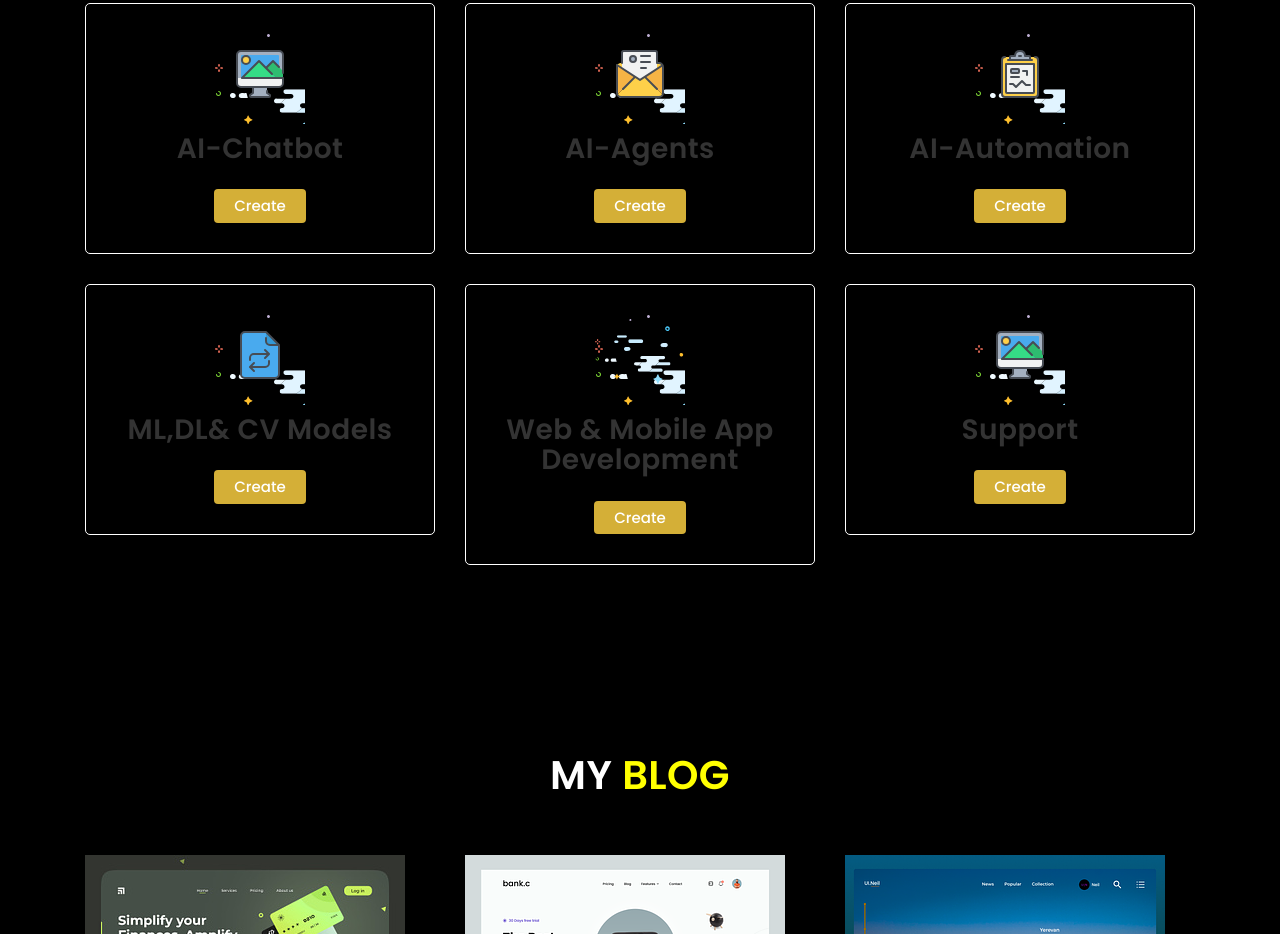
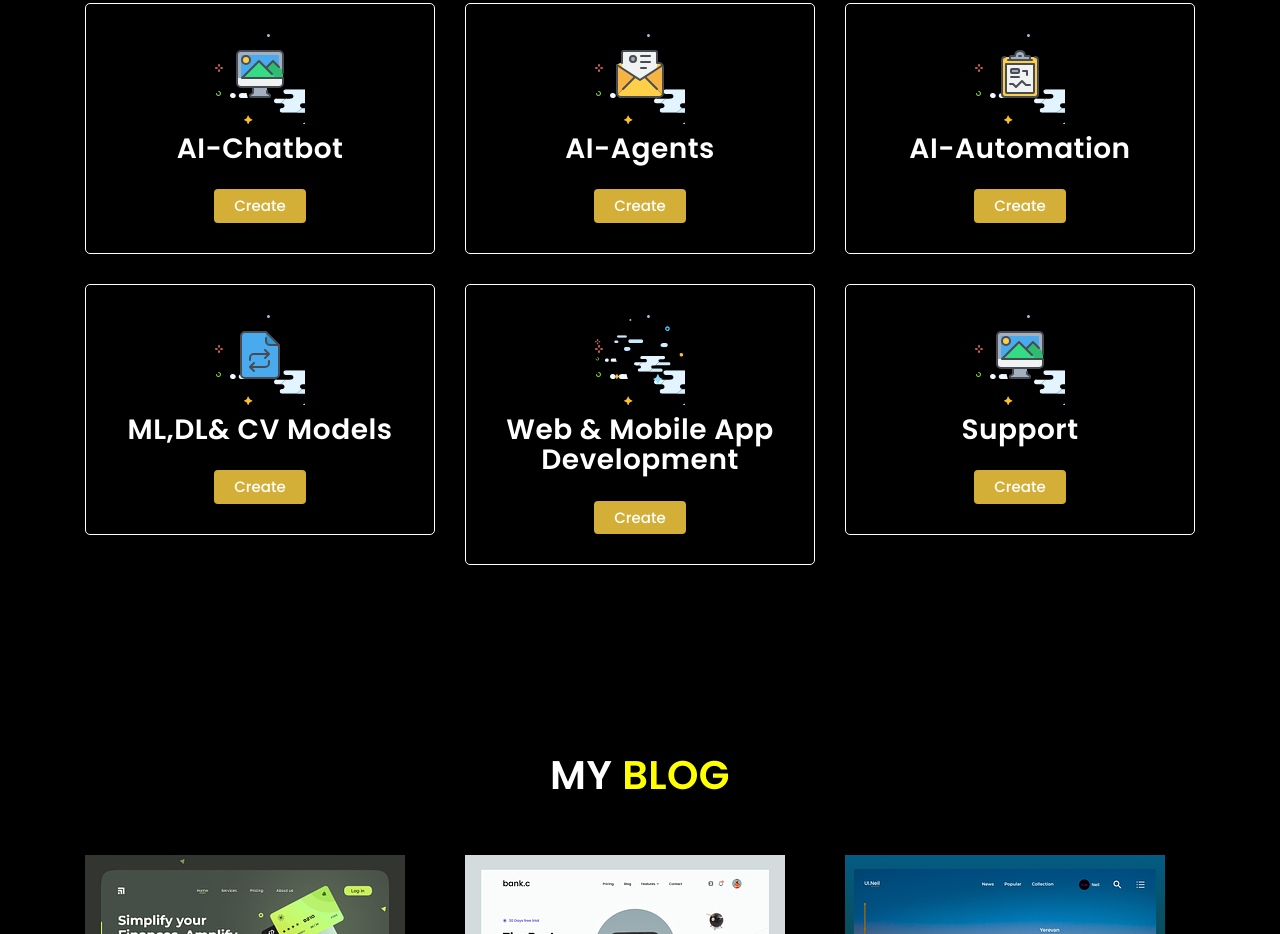
Before and after one commit to Asgar77/portfolio-website, a plain HTML site: page index.html in a window 1280 px wide. Shown: the part 959-1893 px from the top of the page. Drawn offline with Linux system fonts and the light colour scheme; animation ran at ten frames a second.

Commit message:
Changed service headings color to white

```diff
--- a/index.html
+++ b/index.html
@@ -535,7 +535,7 @@
                         <img src="assets/img/service/icon-responsive.svg" alt="AI-Chatbot"/>
                     </div>
                     <div class="services-content">
-                        <h3>AI-Chatbot</h3>
+                        <h3 style="color: #ffffff;">AI-Chatbot</h3>
                         <button class="read-more-btn" onclick="showServiceModal('AI-Chatbot', `Looking for a chatbot that goes beyond answering questions? My AI-powered chatbots are designed to engage, support, and convert—24/7. Whether it's for customer service, e-commerce, or personal use, I'll build a smart assistant that actually feels like one. Ready to start the conversation?`)">Create</button>
 
                     </div>
@@ -549,7 +549,7 @@
                         <img src="assets/img/service/icon-email.svg" alt="AI-Agents"/>
                     </div>
                     <div class="services-content">
-                        <h3>AI-Agents</h3>
+                        <h3 style="color: #ffffff;">AI-Agents</h3>
                     </div>
                     <button class="read-more-btn" onclick="showServiceModal('AI-Agent', `Looking for a chatbot that goes beyond answering questions? My AI-powered chatbots are designed to engage, support, and convert—24/7. Whether it's for customer service, e-commerce, or personal use, I'll build a smart assistant that actually feels like one. Ready to start the conversation?`)">Create</button>
 
@@ -563,7 +563,7 @@
                         <img src="assets/img/service/icon-lock.svg" alt="AI-Automation"/>
                     </div>
                     <div class="services-content">
-                        <h3>AI-Automation</h3>
+                        <h3 style="color: #ffffff;">AI-Automation</h3>
                         <button class="read-more-btn" onclick="showServiceModal('AI-Automation', `Free yourself from repetitive tasks and unlock true productivity. With AI Automation, I help you streamline your workflow, trigger smart actions, and reduce manual effort. From business processes to personalized tasks, I'll automate what matters most to you. Ready to save time and scale smart?`)">Create</button>
 
                     </div>
@@ -577,7 +577,7 @@
                         <img src="assets/img/service/icon-easy.svg" alt="ML,DL& CV Models"/>
                     </div>
                     <div class="services-content">
-                        <h3>ML,DL& CV Models</h3>
+                        <h3 style="color: #ffffff;">ML,DL& CV Models</h3>
                         <button class="read-more-btn" onclick="showServiceModal('ML, DL & Computer Vision Models', `Need intelligence that sees, learns, and predicts? From Machine Learning models to Deep Learning and Computer Vision, I craft systems that can detect patterns, analyze images, make predictions, and even think creatively. Whether it's face recognition or predictive analytics—your model awaits. Let's bring your data to life.`)">Create</button>
 
 
@@ -592,7 +592,7 @@
                         <img src="assets/img/service/service-icon-bg.svg" alt="Web & Mobile App Development"/>
                     </div>
                     <div class="services-content">
-                        <h3>Web & Mobile App Development</h3>
+                        <h3 style="color: #ffffff;">Web & Mobile App Development</h3>
                     </div>
                     <button class="read-more-btn" onclick="showServiceModal('Web & Mobile App Development', `Want a sleek, high-performing app or website that users love? I design and develop web and mobile applications that not only look great but also work seamlessly across platforms. Whether you're launching a startup or upgrading your current product—I've got the tech and the vision. Let's build your digital presence together.`)">Create</button>
 
@@ -606,7 +606,7 @@
                         <img src="assets/img/service/icon-responsive.svg" alt="Support"/>
                     </div>
                     <div class="services-content">
-                        <h3>Support</h3>
+                        <h3 style="color: #ffffff;">Support</h3>
                     </div>
                     <button class="read-more-btn" onclick="showServiceModal('Support', `Need reliable support that doesn't leave you hanging? Whether it's fixing bugs, improving performance, or helping you understand the tech behind your product, I'm here to assist. This isn't just support—it's partnership. I'll walk with you every step of the way to make sure things run smoothly.`)">Create</button>
 
```
